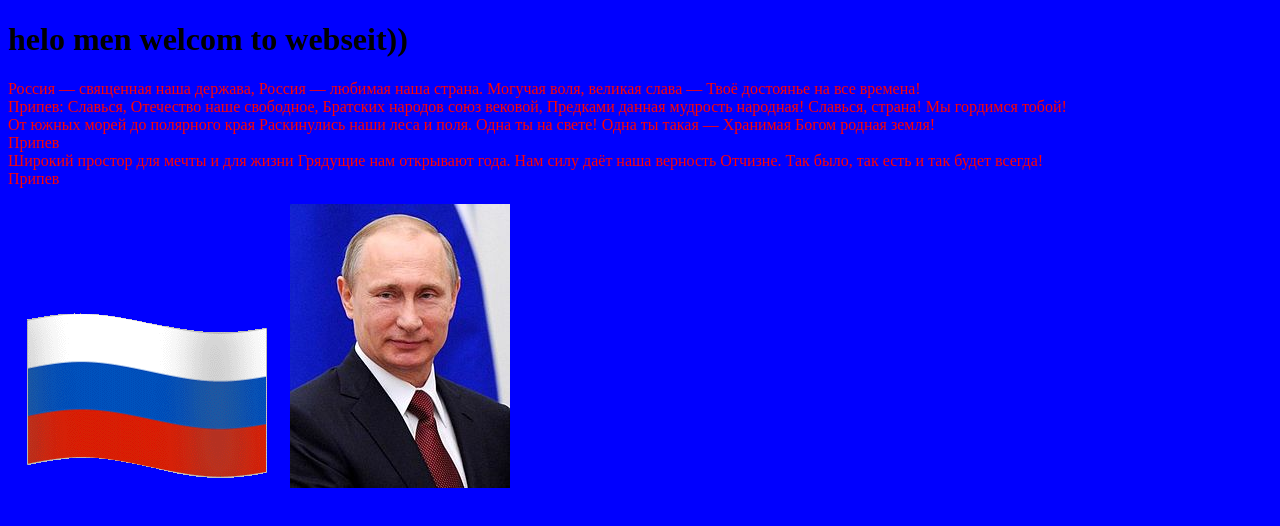
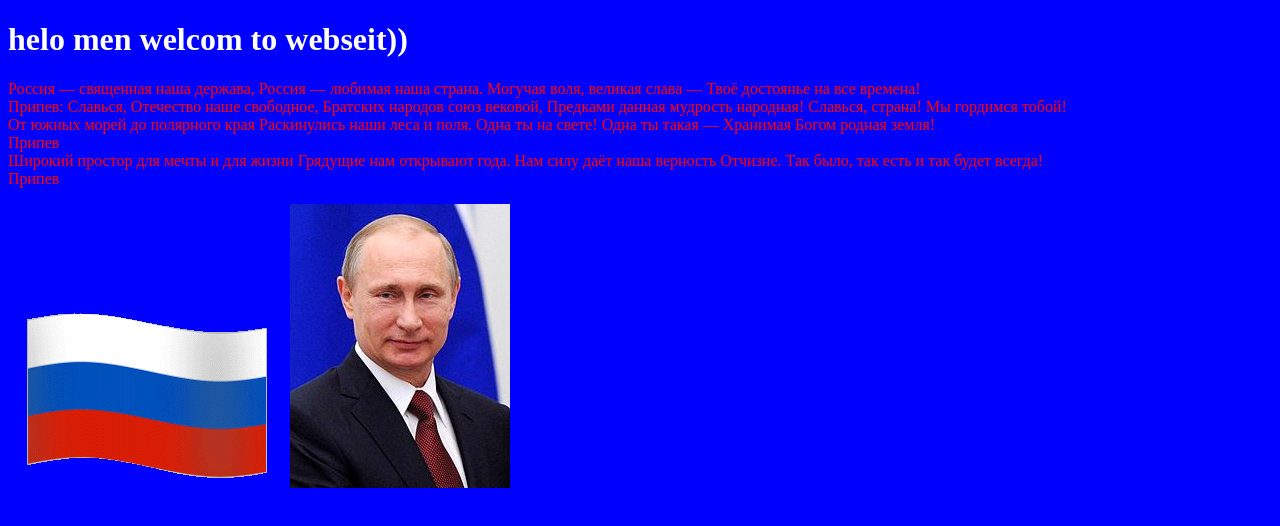
Before and after one commit to cykamen/cykamen, a plain HTML site: page index.html in a window 1280 px wide. Drawn offline with Linux system fonts and the light colour scheme.

Commit message:
Update index.html

```diff
--- a/index.html
+++ b/index.html
@@ -5,7 +5,7 @@
 <audio loop autoplay>
 <source src="cyka.mp3">
 </audio>
-<div class="text-overlay">
+<div class="text">
 	<h1>helo men welcom to webseit))</h1>
 </div>
 
@@ -36,6 +36,10 @@
 	color: red;
  }
 
+.text {
+	color: white;
+}
+
 html {
  cursor:url(https://a0.memecaptain.com/src_thumbs/14708.png), auto;
  }
```
